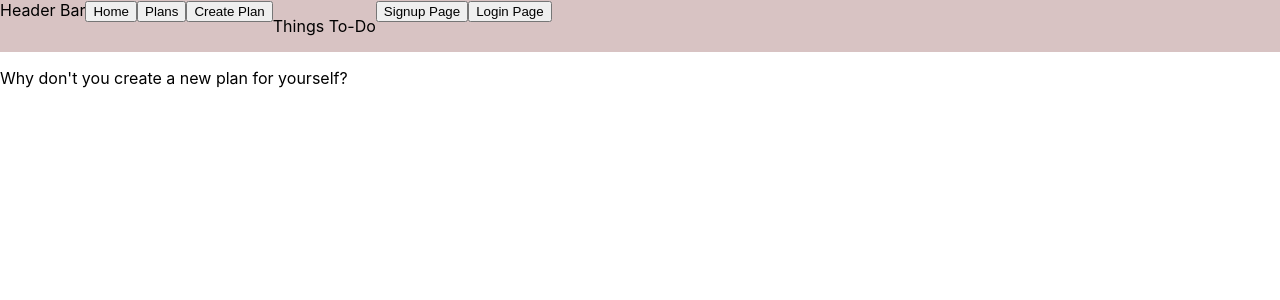
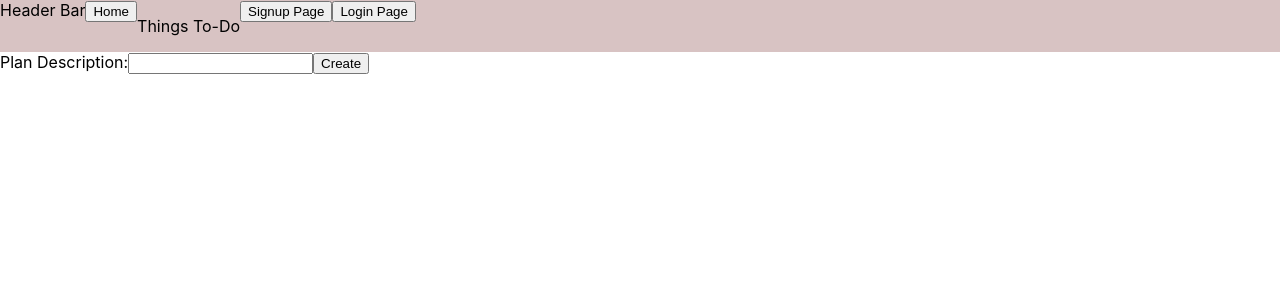
Before and after one commit to sgerpdx/lab13-todo-front-end, a React (Create React App) app: page /create in a window 1280 px wide. Shown: the top 300 px of the page. Built offline with nearby package versions, Linux system fonts and the light colour scheme.

Commit message:
login navigation working

```diff
--- a/src/API-utils.js
+++ b/src/API-utils.js
@@ -18,34 +18,28 @@ export async function loginUser(email, password) {
 }
 
 
-// export function createToDo(todo, token) {
-//     const response = await request
-//         .post(`${URL}/api/todos`)
-//         .set('Authorization', token)
-//         .send({ todo })
+export async function makeToDo(plan, token) {
+    const response = await request
+        .post(`${URL}/api/plans`)
+        .set('Authorization', token)
+        .send({ plan })
+    return response.body;
+}
 
 
-//     return response.body;
+export async function completeToDo(todoId, token) {
+    const response = await request
+        .put(`${URL}/api/plans${todoId}`)
+        .set('Authorization', token)
+    return response.body;
+}
 
-// }
-
-
-// export function completeToDo(todoId, token) {
-//     const response = await request
-//         .put(`${URL}/api/todos${todoId}`)
-//         .set('Authorization', token)
-
-
-//     return response.body;
-
-// }
-
+// this is approximately what the 'fetchPlans' function declared at the top of ToDosList.js is for:
 
 // export async function getAllToDos(token) {
 //     const response = await request
 //         .get(`${URL}/api/plans`)
 //         .set('Authorization', token)
-
 //     return response.body;
 // }
 
--- a/src/App.js
+++ b/src/App.js
@@ -71,7 +71,8 @@ export default class App extends React.Component {
             <Route
               path="/create"
               exact
-              render={(routerProps) => <CreateToDo {...routerProps} />}
+              token={this.state.user && this.state.user.token}
+              render={(routerProps) => <CreateToDo user={this.state.user} {...routerProps} />}
             />
           </Switch>
         </Router>
@@ -79,3 +80,9 @@ export default class App extends React.Component {
     );
   }
 }
+
+
+
+// email: "major@cool.com"
+// id: 5
+// token: "eyJhbGciOiJIUzI1NiIsInR5cCI6IkpXVCJ9.eyJpZCI6NSwiaWF0IjoxNjE0Nzc2MDAxfQ.jCEGEwhNSuAfnbTxys19lfuBaeO7IhkTXaODNUgyz0s"
--- a/src/Auth/SignupPage.js
+++ b/src/Auth/SignupPage.js
@@ -55,3 +55,7 @@ export default class SignupPage extends React.Component {
 //{"id":3,"email":"moon@moon.com","token":"eyJhbGciOiJIUzI1NiIsInR5cCI6IkpXVCJ9.eyJpZCI6MywiaWF0IjoxNjE0NzM2NDExfQ.Qd4oqI6WZiFc5Ykf5nvdCSkwwEwxxV9QwzLmesCkgAY"}
 //signin:
 //{"id":3,"email":"moon@moon.com","name":"Sam","token":"eyJhbGciOiJIUzI1NiIsInR5cCI6IkpXVCJ9.eyJpZCI6MywiaWF0IjoxNjE0NzM2ODk5fQ.sdduND6DjHGA_RBFUNdLr-haFrdX3xjs0tCu_4x60wM"}
+
+// email: "sweet@cool.com"
+// id: 4
+// token: "eyJhbGciOiJIUzI1NiIsInR5cCI6IkpXVCJ9.eyJpZCI6NCwiaWF0IjoxNjE0Nzc1NDc1fQ.eAMKEJjwhgwv0eV02T7G4e2onlM_imS7jz6ld0gk9tI"
--- a/src/Header.js
+++ b/src/Header.js
@@ -4,6 +4,11 @@ import './Header.css'
 
 
 export default class Header extends React.Component {
+    // state = {
+    //     email: ''
+    // }
+
+
     render() {
         return (
             <header className="navBar">
@@ -11,19 +16,41 @@ export default class Header extends React.Component {
                 <NavLink exact activeClassName="selected" to="/">
                     <button className="navButton">Home</button>
                 </NavLink>
+                {
+                    this.props.user && this.props.user.token &&
+                    <>
                         <NavLink exact activeClassName="selected" to="/plans">
                             <button className="navButton">Plans</button>
                         </NavLink>
                         <NavLink exact activeClassName="selected" to="/create">
                             <button className="navButton">Create Plan</button>
                         </NavLink>
+                    </>
+                }
                 <p className="titleArea">Things To-Do</p>
+                {
+                    (!this.props.user || !this.props.user.token) &&
+                    <>
                         <NavLink exact activeClassName="selected" to="/signup">
                             <button className="navButton">Signup Page</button>
                         </NavLink>
                         <NavLink exact activeClassName="selected" to="/login">
                             <button className="navButton">Login Page</button>
                         </NavLink>
+                    </>
+                }
+                <div className="userDisplay">
+                    <p>{this.props.user.email}</p>
+                </div>
+                {
+                    this.props.user && this.props.user.token &&
+                    <>
+                        <NavLink exact activeClassName="selected" to="/plans">
+                            <button onClick={this.props.handleLogout} className="navButton">Logout</button>
+                        </NavLink>
+                    </>
+                }
+
 
             </header>
         )
--- a/src/ToDo/CreateToDo.js
+++ b/src/ToDo/CreateToDo.js
@@ -1,10 +1,45 @@
 import React, { Component } from 'react'
+import { makeToDo } from '../API-utils.js'
 
 export default class CreateToDo extends Component {
+    state = {
+        plan: {
+            todo: '',
+            completed: false,
+        }
+    }
+
+
+    handlePlanChange = (e) => {
+        const planState = { ...this.state.plan };
+        planState.todo = e.target.value;
+        planState.completed = false;
+        this.setState({ planState });
+    }
+
+
+
+    handleSubmit = async (e) => {
+        e.preventDefault();
+        await makeToDo(this.state.plan, this.props.user.token);
+        this.props.history.push('/plans');
+    }
+
+
     render() {
+        console.log(this.state.plan.todo);
+        console.log(this.state.plan.completed);
+
+
         return (
-            <div>
-                <p>Why don't you create a new plan for yourself?</p>
+            <div className="formArea">
+                <form className="actualForm" onSubmit={this.handleSubmit}>
+                    <label>
+                        Plan Description:
+                        <input onChange={this.handlePlanChange}></input>
+                    </label>
+                    <button>Create</button>
+                </form>
             </div>
         )
     }
--- a/src/ToDo/ToDosList.js
+++ b/src/ToDo/ToDosList.js
@@ -3,6 +3,7 @@ import './ToDos.css'
 //import { getAllPlans } from '../API-utils';
 //import { getTodos } from '../api-utils.js';
 import request from 'superagent';
+import { makeToDo, completeToDo } from '../API-utils.js'
 
 const URL = 'http://localhost:3000'; //this is the API URL
 
@@ -14,22 +15,14 @@ const fetchPlans = async () => {
 export default class ToDosList extends Component {
     state = {
         plans: [], //so that we can map over it
-        plan: ''
+        todo: ''
     }
-
-    //if no token, redirect:
-
-
 
 
     componentDidMount = async () => {
         const plans = await fetchPlans();
         this.setState({ plans: plans });
     }
-
-
-
-
 
 
     // componentDidMount = async () => {
@@ -47,30 +40,26 @@ export default class ToDosList extends Component {
     // }
 
 
-    // handleSubmit = (e) => {
-    //     e.preventDefault();
-
-    //     createToDo(this.state.tod, this.props.user.token);
-
-    //     await this.fetchToDos();
-
-    //     this.setState({ todo: '' }); //this resets state of input to empty string after Submit
-
-    // }
+    handleSubmit = async (e) => {
+        e.preventDefault();
+        makeToDo(this.state.todo, this.props.user.token);
+        await this.fetchPlans();
+        this.setState({ todo: '' }); //this resets state of input to empty string after Submit
+    }
 
 
 
-    // handleToDoChange = (e) => {
-    //     this.setState({ todo: e.target.value }); ///work on norming this syntax
-    // }
+    handleToDoChange = (e) => {
+        this.setState({ todo: e.target.value }); ///work on norming this syntax
+    }
 
 
-    // handleComplete = () => {
-    //     await completeToDo(  , this.props.user.token);
+    handleComplete = async (todoId) => {
+        await completeToDo(todoId, this.props.user.token);
+        this.fetchToDos();
+    }
 
-    //     this.fetchToDos();
-    // }
-    // pass in something as argument in
+
 
     completedCheck(done) {
         if (done === true) {
```
Lines whose indentation alone changed are shown as unchanged.
